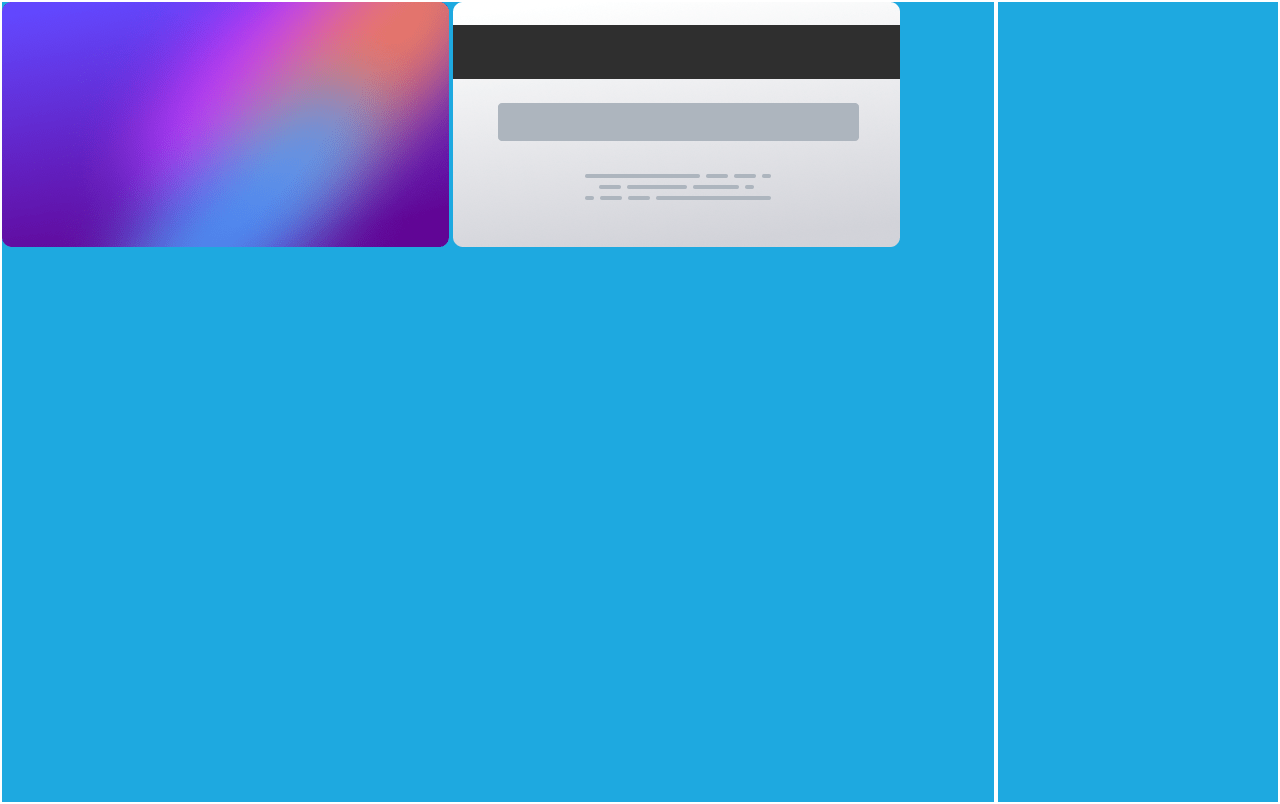
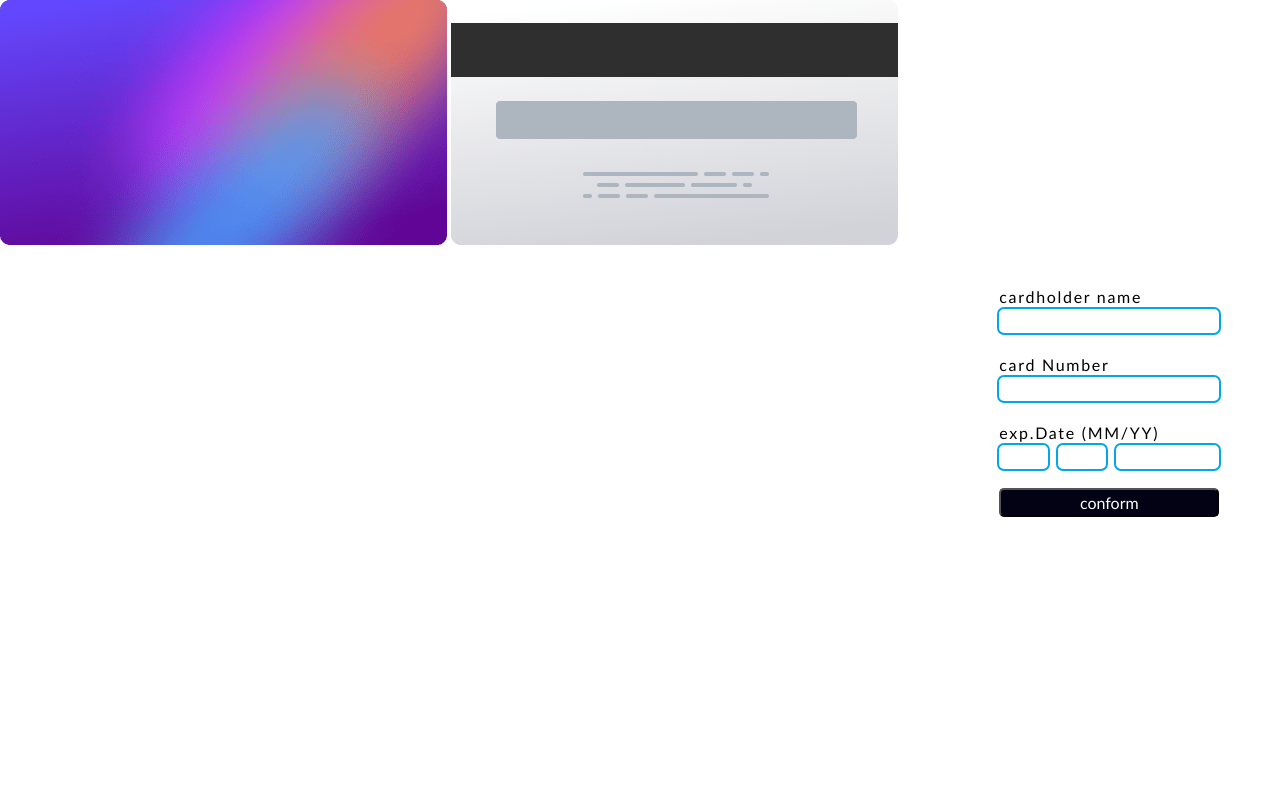
Before and after one commit to crazy0codes/interactive-card-details-form-main, a plain HTML site: page scr/index.html in a window 1280 px wide. Drawn offline with Linux system fonts and the light colour scheme.

Commit message:
outline formation has completed

```diff
--- a/scr/index.css
+++ b/scr/index.css
@@ -4,6 +4,9 @@
 * {
     padding: 0px;
     margin: 0px;
+    font-size: 16px;
+    font-weight: 500;
+    font-family:'Gill Sans', 'Gill Sans MT', Calibri, 'Trebuchet MS', sans-serif ;
 }
 main {
     display: grid;
@@ -14,20 +17,60 @@ main {
 
 .style {
     grid-area: style;
-    background-color: rgb(30, 169, 224);
-    border: var(--border);
     height: inherit;
 }
 
 .style_form {
     grid-area: form;
-    border: var(--border);
-    background-color: rgb(30, 169, 224);
     height: inherit;
+    display: grid;
+    place-content: center;
 }
+
+form {
+    width: 220px;
+    display: flex;
+    flex-direction: column;
+    justify-content: center;
+}
+
+label {
+    line-height: 25px;
+    letter-spacing: 1.7px;
+}
+
+input {
+    height: 24px;
+    outline:2px solid rgb(3, 166, 230);
+    border:none;
+    border-radius: 5px;
+}
+
+.card_date_wrap {
+    display: flex;
+    justify-content: space-between;
+}
+.card_date_wrap>input:nth-child(1){
+    width: 22%;
+}
+.card_date_wrap>input:nth-child(2){
+    width: 22%;
+}
+.card_date_wrap>input:nth-child(3){
+    width: 47%;
+}
+
+#card_btn{
+    height: 29px;
+    color: white;
+    background-color: rgb(2, 2, 20);
+    border-radius: 5px;
+}
+
 #bg_card_front {
     position: absolute;
 }
+
 #bg_front_back {
     position: absolute;
 }
--- a/scr/index.html
+++ b/scr/index.html
@@ -11,13 +11,25 @@
 <body>
   <main>
     <section class="style">
+
       <img id = "bg_card_fornt" src="/images/bg-card-front.png">
       <img id = "bg_card_back" src="/images/bg-card-back.png">
+
     </section>
+
     <section class="style_form">
 
       <form>
-        <label for=""
+
+        <label for = "card_name">cardholder name</label>
+        <input type = "text" required><br/>
+        <label for = "card_number">card Number</label>
+        <input type = "number" required><br/>
+        <label for = "card_date">exp.Date (MM/YY)</label>
+        <div class="card_date_wrap">
+          <input type = "number"><input type="number"><input type="number">
+        </div><br>
+        <button type="submit" id = "card_btn">conform</button>
       </form>
 
     </section>
```
